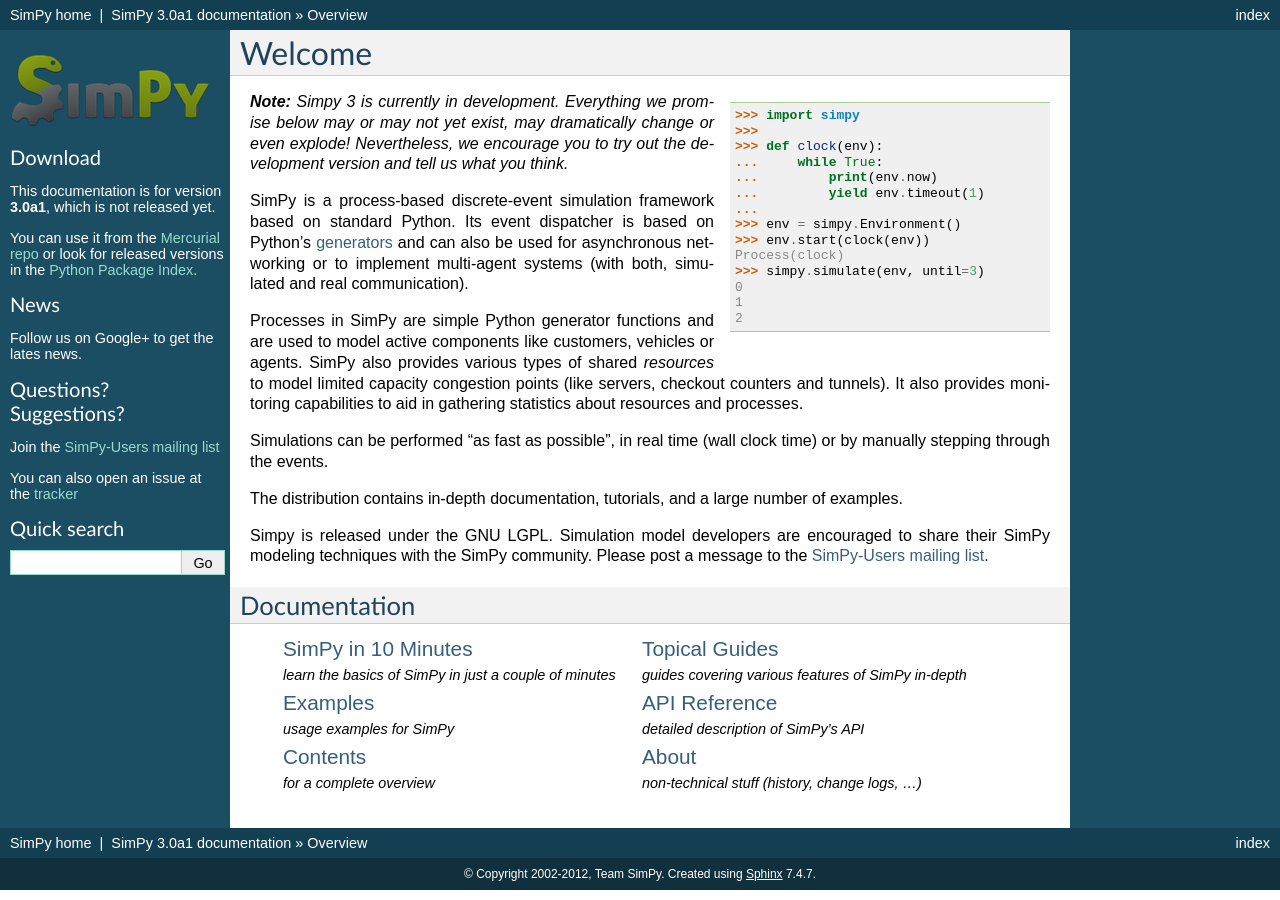
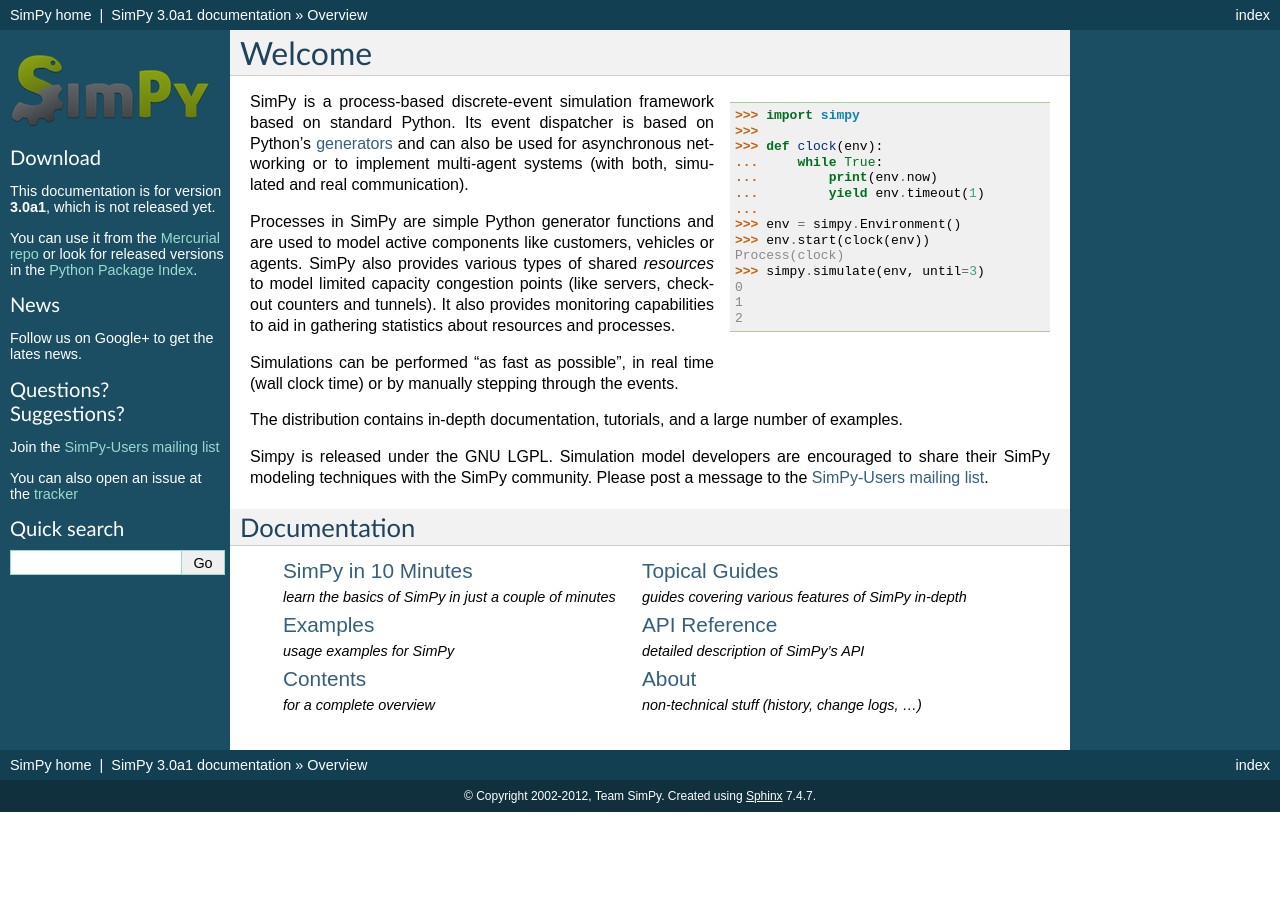
Before and after one commit to Uzere/uSim, a Sphinx documentation site: the page built from docs/index.rst, in a window 1280 px wide. Built offline with Sphinx 7.4.7, drawn with Linux system fonts in a browser that asks for light colours; pages that are not in the unit, such as notebooks, are missing from menus; comment, search, counter and statistics services are not loaded.

Commit message:
Removed the warning note at the beginning of the README and the docs.

```diff
--- a/README.txt
+++ b/README.txt
@@ -1,9 +1,5 @@
 SimPy
 =====
-
-**Note:** *Simpy 3 is currently in development. Everything we promise below may
-or may not yet exist, may dramatically change or even explode! Nevertheless, we
-encourage you to try out the development version and tell us what you think.*
 
 SimPy is a process-based discrete-event simulation framework based on standard
 Python. Its event dispatcher is based on Python’s `generators`__ and can also be
--- a/docs/_templates/index.html
+++ b/docs/_templates/index.html
@@ -21,11 +21,6 @@
 <span class="go">2</span></pre></div>
     </div>
 </div>
-
-<p><em><strong>Note:</strong> Simpy 3 is currently in development. Everything
-we promise below may or may not yet exist, may dramatically change or even
-explode! Nevertheless, we encourage you to try out the development version and
-tell us what you think.</em></p>
 
 <p>SimPy is a process-based discrete-event simulation framework based on
 standard Python. Its event dispatcher is based on Python’s <a
```
